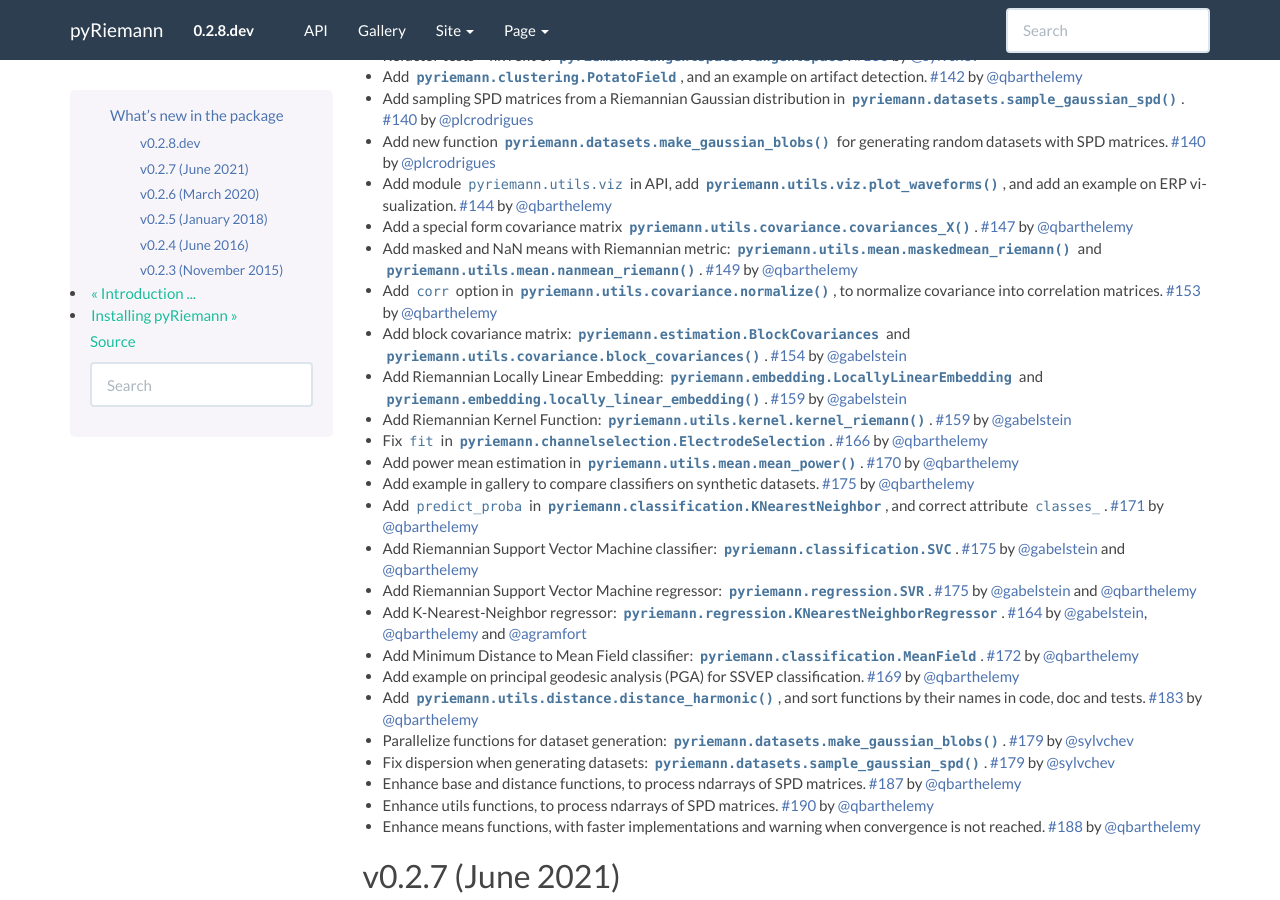
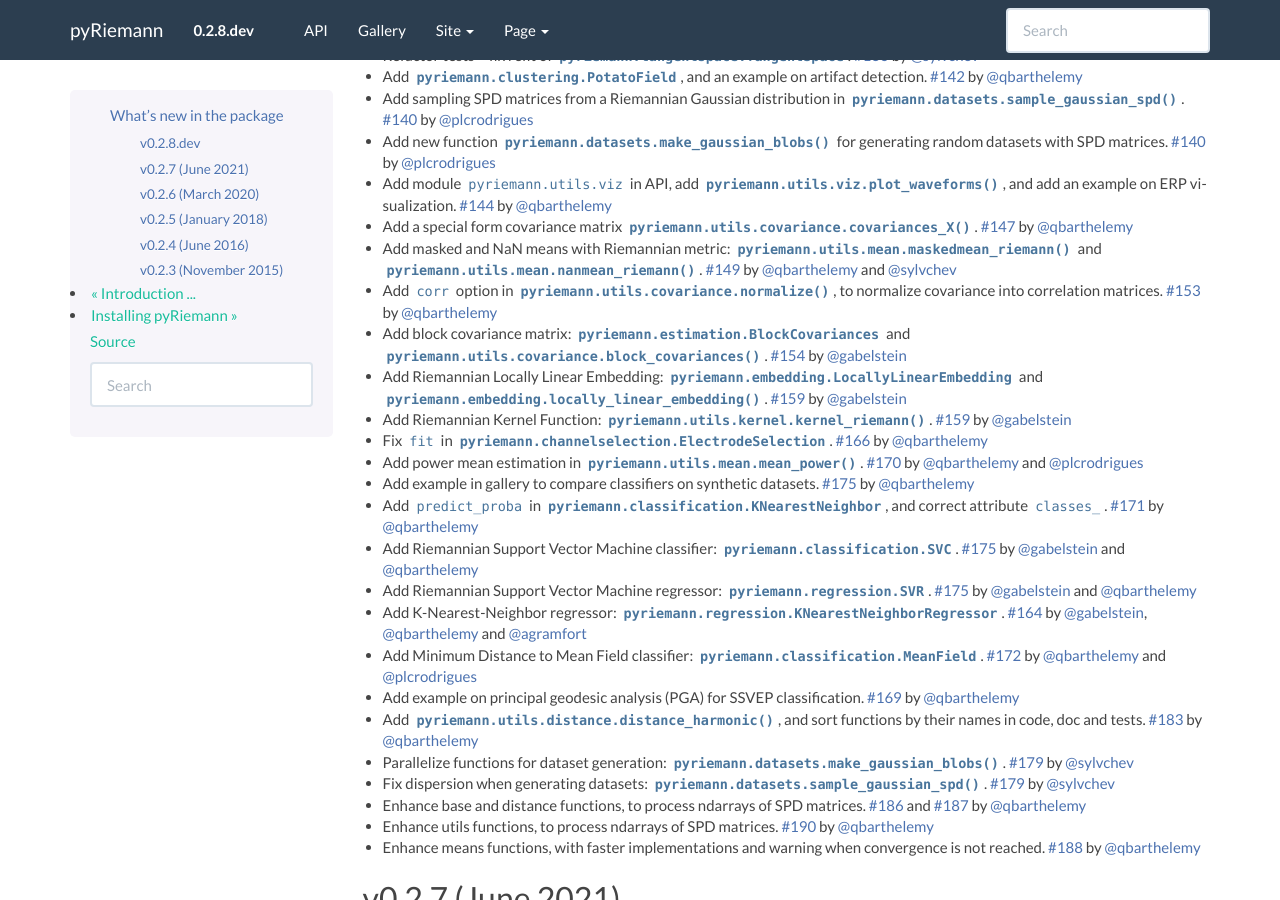
Before and after one commit to pyRiemann/pyRiemann, a Sphinx documentation site: the page built from doc/whatsnew.rst, in a window 1280 px wide and 900 px high, scrolled down 393 px. Built offline with Sphinx 7.4.7, drawn with Linux system fonts in a browser that asks for light colours; formulas are drawn with MathJax 3; pages that are not in the unit, such as notebooks, are missing from menus.

Commit message:
Apply suggestions from code review
Co-authored-by: Sylvain Chevallier <sylvain.chevallier@uvsq.fr>
Co-authored-by: Quentin Barthélemy <q.barthelemy@gmail.com>

```diff
--- a/doc/whatsnew.rst
+++ b/doc/whatsnew.rst
@@ -34,7 +34,7 @@ v0.2.8.dev
 
 - Add a special form covariance matrix :func:`pyriemann.utils.covariance.covariances_X`. :pr:`147` by :user:`qbarthelemy`
 
-- Add masked and NaN means with Riemannian metric: :func:`pyriemann.utils.mean.maskedmean_riemann` and :func:`pyriemann.utils.mean.nanmean_riemann`. :pr:`149` by :user:`qbarthelemy`
+- Add masked and NaN means with Riemannian metric: :func:`pyriemann.utils.mean.maskedmean_riemann` and :func:`pyriemann.utils.mean.nanmean_riemann`. :pr:`149` by :user:`qbarthelemy` and :user:`sylvchev`
 
 - Add ``corr`` option in :func:`pyriemann.utils.covariance.normalize`, to normalize covariance into correlation matrices. :pr:`153` by :user:`qbarthelemy`
 
@@ -46,7 +46,7 @@ v0.2.8.dev
 
 - Fix ``fit`` in :class:`pyriemann.channelselection.ElectrodeSelection`. :pr:`166` by :user:`qbarthelemy`
 
-- Add power mean estimation in :func:`pyriemann.utils.mean.mean_power`. :pr:`170` by :user:`qbarthelemy`
+- Add power mean estimation in :func:`pyriemann.utils.mean.mean_power`. :pr:`170` by :user:`qbarthelemy` and :user:`plcrodrigues`
 
 - Add example in gallery to compare classifiers on synthetic datasets. :pr:`175` by :user:`qbarthelemy`
 
@@ -58,7 +58,7 @@ v0.2.8.dev
 
 - Add K-Nearest-Neighbor regressor: :class:`pyriemann.regression.KNearestNeighborRegressor`. :pr:`164` by :user:`gabelstein`, :user:`qbarthelemy` and :user:`agramfort`
 
-- Add Minimum Distance to Mean Field classifier: :class:`pyriemann.classification.MeanField`. :pr:`172` by :user:`qbarthelemy`
+- Add Minimum Distance to Mean Field classifier: :class:`pyriemann.classification.MeanField`. :pr:`172` by :user:`qbarthelemy`  and :user:`plcrodrigues`
 
 - Add example on principal geodesic analysis (PGA) for SSVEP classification. :pr:`169` by :user:`qbarthelemy`
 
@@ -68,7 +68,7 @@ v0.2.8.dev
 
 - Fix dispersion when generating datasets: :func:`pyriemann.datasets.sample_gaussian_spd`. :pr:`179` by :user:`sylvchev`
 
-- Enhance base and distance functions, to process ndarrays of SPD matrices. :pr:`187` by :user:`qbarthelemy`
+- Enhance base and distance functions, to process ndarrays of SPD matrices. :pr:`186` and :pr:`187` by :user:`qbarthelemy`
 
 - Enhance utils functions, to process ndarrays of SPD matrices. :pr:`190` by :user:`qbarthelemy`
 
```
